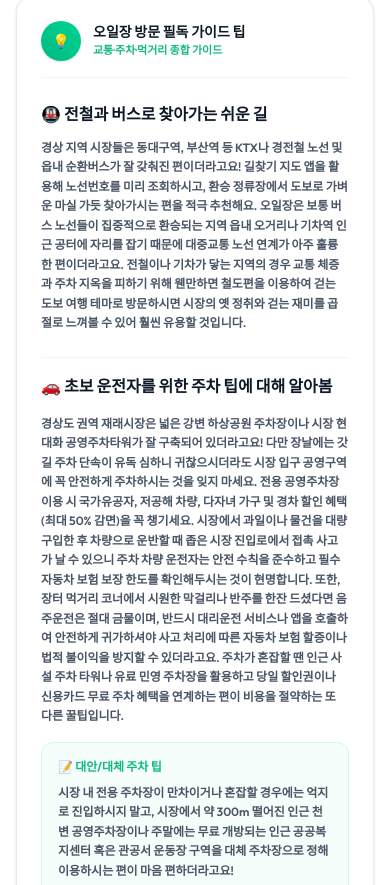
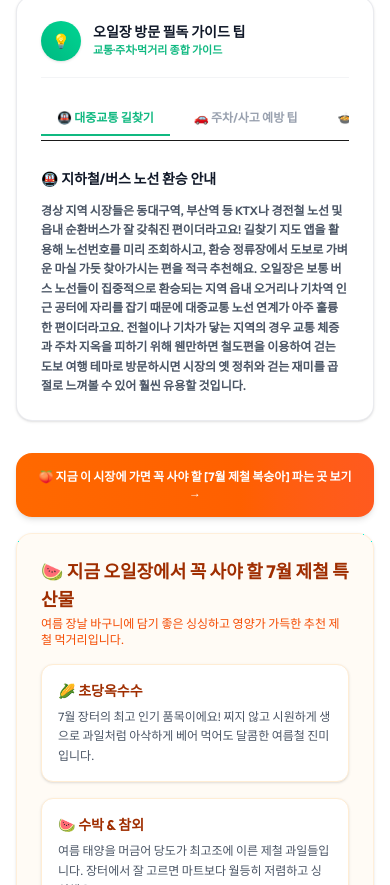
Before and after one commit to pyoska/jangnalmap, a Next.js app: page /market/1003 in a window 390 px wide. Shown: the part 4099-4984 px from the top of the page. Built offline with nearby package versions, Linux system fonts and the light colour scheme.

Commit message:
feat: implement Priority 1 - contact email support card and detailed guide 3-tab layout

```diff
--- a/src/app/contact/page.js
+++ b/src/app/contact/page.js
@@ -39,6 +39,16 @@ export default function ContactPage() {
         <p className="text-sm text-gray-500 leading-relaxed font-medium">
           서비스 개선 제안, 시장 정보 정정 요청(장날 변경, 주차장 정보 보완 등) 또는 일반 문의 사항이 있으시다면 아래 폼을 통해 편하게 메시지를 보내주세요. 에디터가 확인 후 빠르게 반영하겠습니다.
         </p>
+
+        <div className="bg-gray-50 border border-gray-150 rounded-2xl p-4.5 flex items-center justify-between gap-3 text-xs sm:text-sm text-gray-700 leading-relaxed font-semibold">
+          <div>
+            <span className="block font-bold text-gray-900 text-sm">📧 공식 이메일 접수</span>
+            <span className="text-gray-500 font-medium">support@jangnalmap.com (24시간 접수 가능)</span>
+          </div>
+          <a href="mailto:support@jangnalmap.com" className="bg-[#10B981] hover:bg-[#059669] text-white text-xs px-3.5 py-2 rounded-xl transition-all font-bold">
+            이메일 보내기
+          </a>
+        </div>
 
         {submitted ? (
           <div className="bg-emerald-50 border border-emerald-100 rounded-2xl p-6 text-center text-emerald-800 font-bold shadow-sm space-y-2 mt-4">
@@ -85,6 +95,12 @@ export default function ContactPage() {
                 required
               ></textarea>
             </div>
+            <div className="py-1">
+              <label className="flex items-start gap-2.5 text-xs text-gray-500 cursor-pointer select-none">
+                <input type="checkbox" required className="w-4 h-4 rounded border-gray-300 text-[#10B981] focus:ring-[#10B981] mt-0.5" />
+                <span>(필수) 피드백 답변 및 처리 결과를 받기 위해 입력한 이메일 주소를 수집 및 활용하는 데 동의합니다.</span>
+              </label>
+            </div>
             <button
               type="submit"
               className="w-full bg-[#10B981] hover:bg-[#059669] text-white font-bold py-3 rounded-xl transition-all cursor-pointer shadow-sm text-sm"
--- a/src/app/market/[id]/page.js
+++ b/src/app/market/[id]/page.js
@@ -7,6 +7,7 @@ import MarketReport from '@/components/MarketReport';
 import ShoppingChecklist from '@/components/ShoppingChecklist';
 import Footer from '@/components/Footer';
 import ShareButton from '@/components/ShareButton';
+import GuideTabs from '@/components/GuideTabs';
 import marketsData from '../../../../public/data/markets.json';
 
 // Helper to extract Si/Gun/Gu from address (e.g. "제주시" or "성남시" or "정선군")
@@ -701,46 +702,12 @@ export default async function MarketDetailPage({ params }) {
             </div>
           </div>
 
-          <div className="space-y-3">
-            <h3 className="text-base sm:text-lg font-bold text-gray-900">🚇 전철과 버스로 찾아가는 쉬운 길</h3>
-            <p className="text-xs sm:text-sm text-gray-600 leading-relaxed font-semibold">{augmentedTransportTip}</p>
-          </div>
-
-          <div className="space-y-4 pt-4 border-t border-gray-100">
-            <h3 className="text-base sm:text-lg font-bold text-gray-900">🚗 초보 운전자를 위한 주차 팁에 대해 알아봄</h3>
-            <p className="text-xs sm:text-sm text-gray-600 leading-relaxed font-semibold">{augmentedParkingTip}</p>
-
-            <div className="bg-emerald-50/50 border border-emerald-100 rounded-xl p-4 space-y-2">
-              <h4 className="font-extrabold text-[#10B981] text-xs sm:text-sm">📝 대안/대체 주차 팁</h4>
-              <p className="text-xs text-gray-600 leading-relaxed font-semibold">
-                시장 내 전용 주차장이 만차이거나 혼잡할 경우에는 억지로 진입하시지 말고, 시장에서 약 300m 떨어진 인근 천변 공영주차장이나 주말에는 무료 개방되는 인근 공공복지센터 혹은 관공서 운동장 구역을 대체 주차장으로 정해 이용하시는 편이 마음 편하더라고요!
-              </p>
-            </div>
-          </div>
-
-          <div className="space-y-4 pt-6 border-t border-gray-100">
-            <h3 className="text-base sm:text-lg font-bold text-gray-900">🍲 입맛 돋우는 대표 먹거리와 추천 메뉴</h3>
-            <div className="flex flex-wrap gap-1.5 sm:gap-2">
-              {tags.map((tag, i) => (
-                <span key={i} className="bg-gray-100 text-gray-600 text-[10px] sm:text-xs px-2.5 py-1 rounded-lg font-semibold">{tag}</span>
-              ))}
-            </div>
-            <p className="text-xs sm:text-sm text-gray-600 leading-relaxed font-semibold">{augmentedFoodTip}</p>
-
-            <div className="bg-emerald-50/50 border border-emerald-100 rounded-xl p-4 space-y-1.5">
-              <h4 className="font-extrabold text-[#10B981] text-xs sm:text-sm">⭐ 우수/인기 메뉴 추천</h4>
-              <p className="text-xs text-gray-600 leading-relaxed font-semibold">
-                시장 내 노점 골목의 가마솥 가래떡 즉석 떡볶이와 바삭한 수제 도넛, 갓 튀긴 핫바, 그리고 계절에 맞춘 7월 시원한 살얼음 미숫가루와 식혜는 필수 코스로 추천해 드려요.
-              </p>
-            </div>
-
-            <div className="bg-blue-50/40 border border-blue-100 rounded-xl p-4 space-y-1.5">
-              <h4 className="font-extrabold text-blue-500 text-xs sm:text-sm">⏰ 시장 방문객 추천 시기/시간대</h4>
-              <p className="text-xs text-gray-600 leading-relaxed font-semibold">
-                상인분들이 준비를 마치고 가장 싱싱한 나물과 제철 과일, 먹거리가 풍성하게 진열되는 정오 12시부터 오후 3시 사이가 가장 활력 넘쳐 방문하기 좋더라고요!
-              </p>
-            </div>
-          </div>
+          <GuideTabs
+            transportTip={augmentedTransportTip}
+            parkingTip={augmentedParkingTip}
+            foodTip={augmentedFoodTip}
+            tags={tags}
+          />
         </section>
 
         {/* 7월 제철 특산물 큐레이션 (With internal linking curation banner) */}
--- /dev/null
+++ b/src/components/GuideTabs.js
@@ -0,0 +1,95 @@
+'use client';
+
+import { useState } from 'react';
+
+export default function GuideTabs({ transportTip, parkingTip, foodTip, tags }) {
+  const [activeTab, setActiveTab] = useState('transport'); // 'transport' | 'parking' | 'food'
+
+  return (
+    <div className="flex flex-col gap-5">
+      {/* Tab Switcher Buttons */}
+      <div className="flex border-b border-gray-150 gap-2 overflow-x-auto pb-1">
+        <button
+          onClick={() => setActiveTab('transport')}
+          className={`px-4 py-2 text-xs sm:text-sm font-extrabold whitespace-nowrap cursor-pointer transition-all border-b-2 ${
+            activeTab === 'transport'
+              ? 'border-[#10B981] text-[#10B981]'
+              : 'border-transparent text-gray-400 hover:text-gray-600'
+          }`}
+        >
+          🚇 대중교통 길찾기
+        </button>
+        <button
+          onClick={() => setActiveTab('parking')}
+          className={`px-4 py-2 text-xs sm:text-sm font-extrabold whitespace-nowrap cursor-pointer transition-all border-b-2 ${
+            activeTab === 'parking'
+              ? 'border-[#10B981] text-[#10B981]'
+              : 'border-transparent text-gray-400 hover:text-gray-600'
+          }`}
+        >
+          🚗 주차/사고 예방 팁
+        </button>
+        <button
+          onClick={() => setActiveTab('food')}
+          className={`px-4 py-2 text-xs sm:text-sm font-extrabold whitespace-nowrap cursor-pointer transition-all border-b-2 ${
+            activeTab === 'food'
+              ? 'border-[#10B981] text-[#10B981]'
+              : 'border-transparent text-gray-400 hover:text-gray-600'
+          }`}
+        >
+          🍲 먹거리 및 별미 추천
+        </button>
+      </div>
+
+      {/* Tab Contents */}
+      <div className="pt-2 animate-fadeIn">
+        {activeTab === 'transport' && (
+          <div className="space-y-3">
+            <h3 className="text-sm sm:text-base font-extrabold text-gray-900">🚇 지하철/버스 노선 환승 안내</h3>
+            <p className="text-xs sm:text-sm text-gray-600 leading-relaxed font-semibold">{transportTip}</p>
+          </div>
+        )}
+
+        {activeTab === 'parking' && (
+          <div className="space-y-4">
+            <h3 className="text-sm sm:text-base font-extrabold text-gray-900">🚗 주차장 위치 및 사고 예방 팁</h3>
+            <p className="text-xs sm:text-sm text-gray-600 leading-relaxed font-semibold">{parkingTip}</p>
+
+            <div className="bg-emerald-50/50 border border-emerald-100 rounded-xl p-4 space-y-2">
+              <h4 className="font-extrabold text-[#10B981] text-xs sm:text-sm">📝 대안/대체 주차 팁</h4>
+              <p className="text-xs text-gray-600 leading-relaxed font-semibold">
+                시장 내 전용 주차장이 만차이거나 혼잡할 경우에는 억지로 진입하시지 말고, 시장에서 약 300m 떨어진 인근 천변 공영주차장이나 주말에는 무료 개방되는 인근 공공복지센터 혹은 관공서 운동장 구역을 대체 주차장으로 정해 이용하시는 편이 마음 편하더라고요!
+              </p>
+            </div>
+          </div>
+        )}
+
+        {activeTab === 'food' && (
+          <div className="space-y-4">
+            <h3 className="text-sm sm:text-base font-extrabold text-gray-900">🍲 입맛 돋우는 대표 먹거리와 추천 메뉴</h3>
+            <div className="flex flex-wrap gap-1.5 sm:gap-2">
+              {tags.map((tag, i) => (
+                <span key={i} className="bg-gray-100 text-gray-600 text-[10px] sm:text-xs px-2.5 py-1 rounded-lg font-semibold">{tag}</span>
+              ))}
+            </div>
+            <p className="text-xs sm:text-sm text-gray-600 leading-relaxed font-semibold">{foodTip}</p>
+
+            <div className="bg-emerald-50/50 border border-emerald-100 rounded-xl p-4 space-y-1.5">
+              <h4 className="font-extrabold text-[#10B981] text-xs sm:text-sm">⭐ 우수/인기 메뉴 추천</h4>
+              <p className="text-xs text-gray-600 leading-relaxed font-semibold">
+                시장 내 노점 골목의 가마솥 가래떡 즉석 떡볶이와 바삭한 수제 도넛, 갓 튀긴 핫바, 그리고 계절에 맞춘 7월 시원한 살얼음 미숫가루와 식혜는 필수 코스로 추천해 드려요.
+              </p>
+            </div>
+
+            <div className="bg-blue-50/40 border border-blue-100 rounded-xl p-4 space-y-1.5">
+              <h4 className="font-extrabold text-blue-500 text-xs sm:text-sm">⏰ 시장 방문객 추천 시기/시간대</h4>
+              <p className="text-xs text-gray-600 leading-relaxed font-semibold">
+                상인분들이 준비를 마치고 가장 싱싱한 나물과 제철 과일, 먹거리가 풍성하게 진열되는 정오 12시부터 오후 3시 사이가 가장 활력 넘쳐 방문하기 좋더라고요!
+              </p>
+            </div>
+          </div>
+        )}
+      </div>
+    </div>
+  );
+}
```
Also changed, not shown: 1 other file (tests, documents, lock files or other folders).
